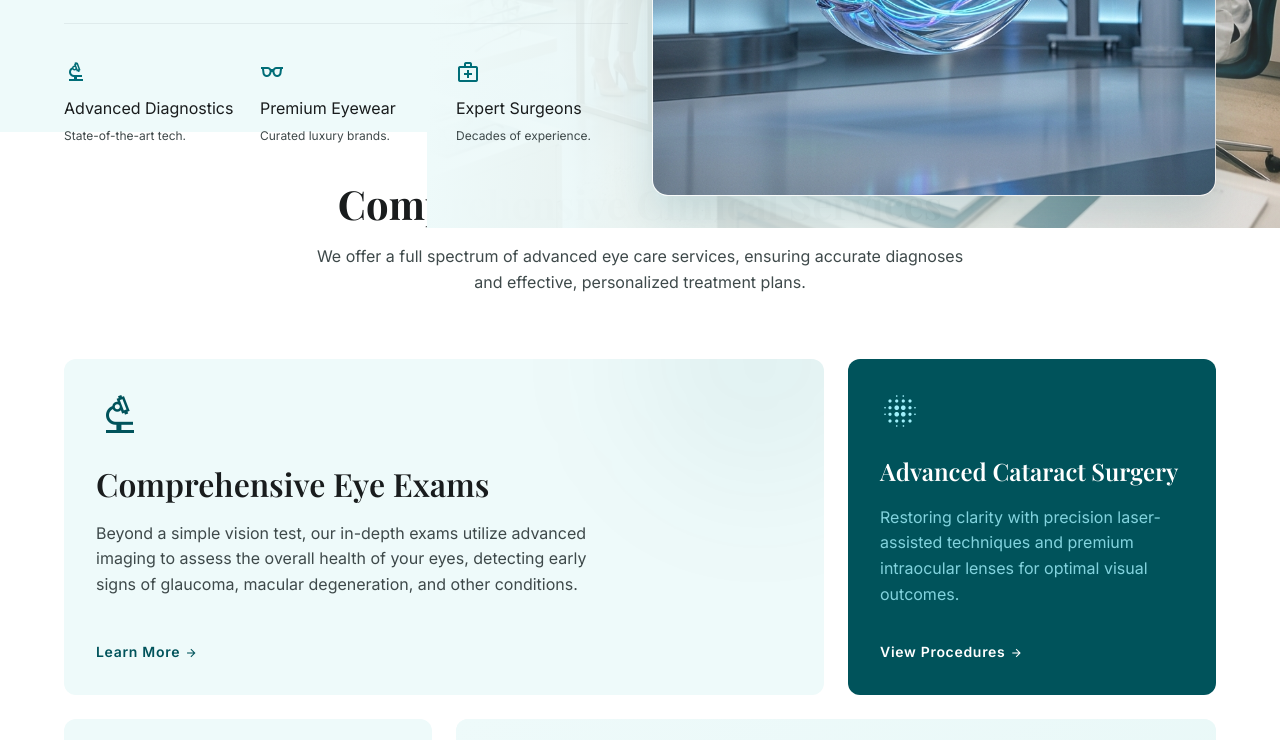
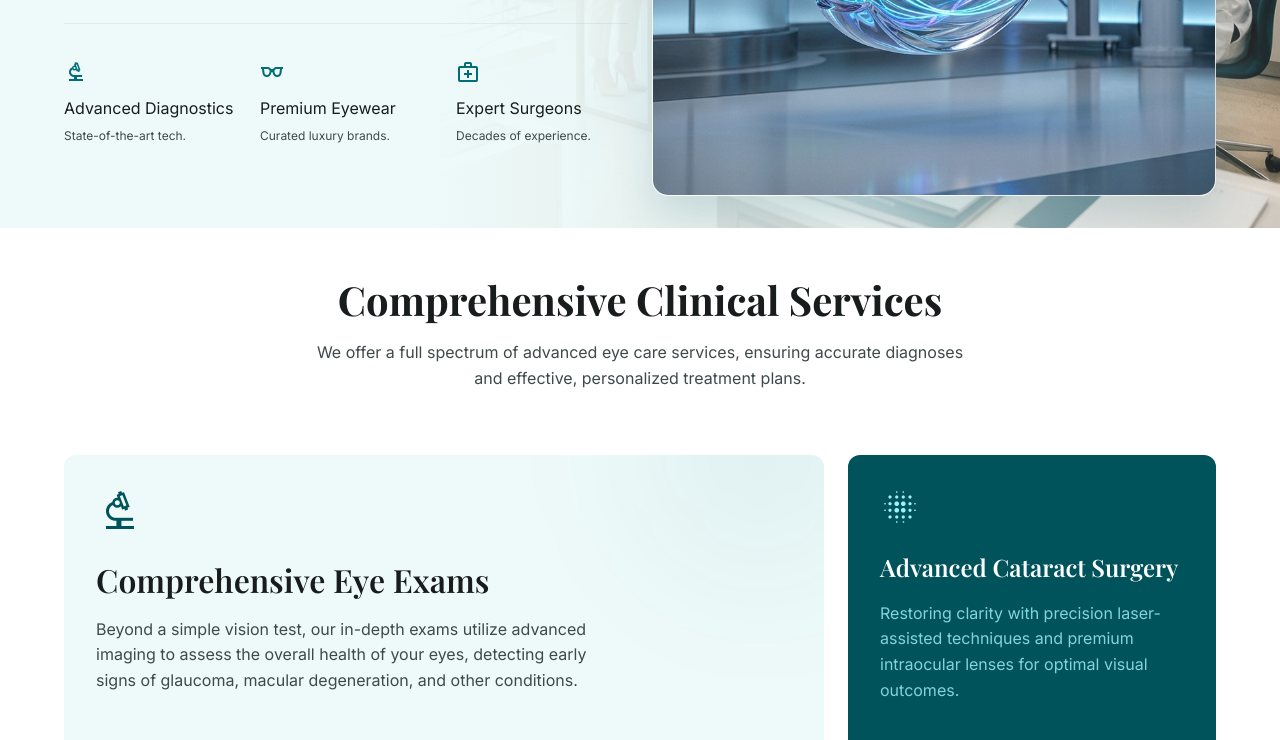
Before and after one commit to Rahul2749/EyeClinic, a React (Vite) app: page / in a window 1280 px wide. Shown: the part 680-1420 px from the top of the page. Built offline with nearby package versions, Linux system fonts and the light colour scheme.

Commit message:
Fix UI overlap caused by negative margin offsets

```diff
--- a/src/pages/About.jsx
+++ b/src/pages/About.jsx
@@ -10,7 +10,7 @@ const About = () => {
     <>
 
 
-      <div id="about" className="section-container pt-24 -mt-24">
+      <div id="about" className="section-container scroll-mt-24">
 
 
         <section className="max-w-container-max mx-auto px-margin-mobile md:px-margin-desktop pb-lg overflow-hidden">
--- a/src/pages/Products.jsx
+++ b/src/pages/Products.jsx
@@ -8,7 +8,7 @@ gsap.registerPlugin(ScrollTrigger);
 const Products = () => {
   return (
     <>
-      <div id="products" className="max-w-container-max mx-auto pt-24 -mt-24">
+      <div id="products" className="max-w-container-max mx-auto scroll-mt-24">
 
 
         <section className="px-margin-mobile md:px-margin-desktop mb-lg md:mb-lg flex flex-col md:flex-row justify-between items-center gap-md">
--- a/src/pages/Services.jsx
+++ b/src/pages/Services.jsx
@@ -14,7 +14,7 @@ const Services = () => {
 
 
         <section
-          className="px-margin-mobile md:px-margin-desktop py-lg md:py-lg bg-surface-bright pt-24 -mt-24"
+          className="px-margin-mobile md:px-margin-desktop py-lg md:py-lg bg-surface-bright scroll-mt-24"
           id="services"
         >
           <div className="max-w-container-max mx-auto">
```
